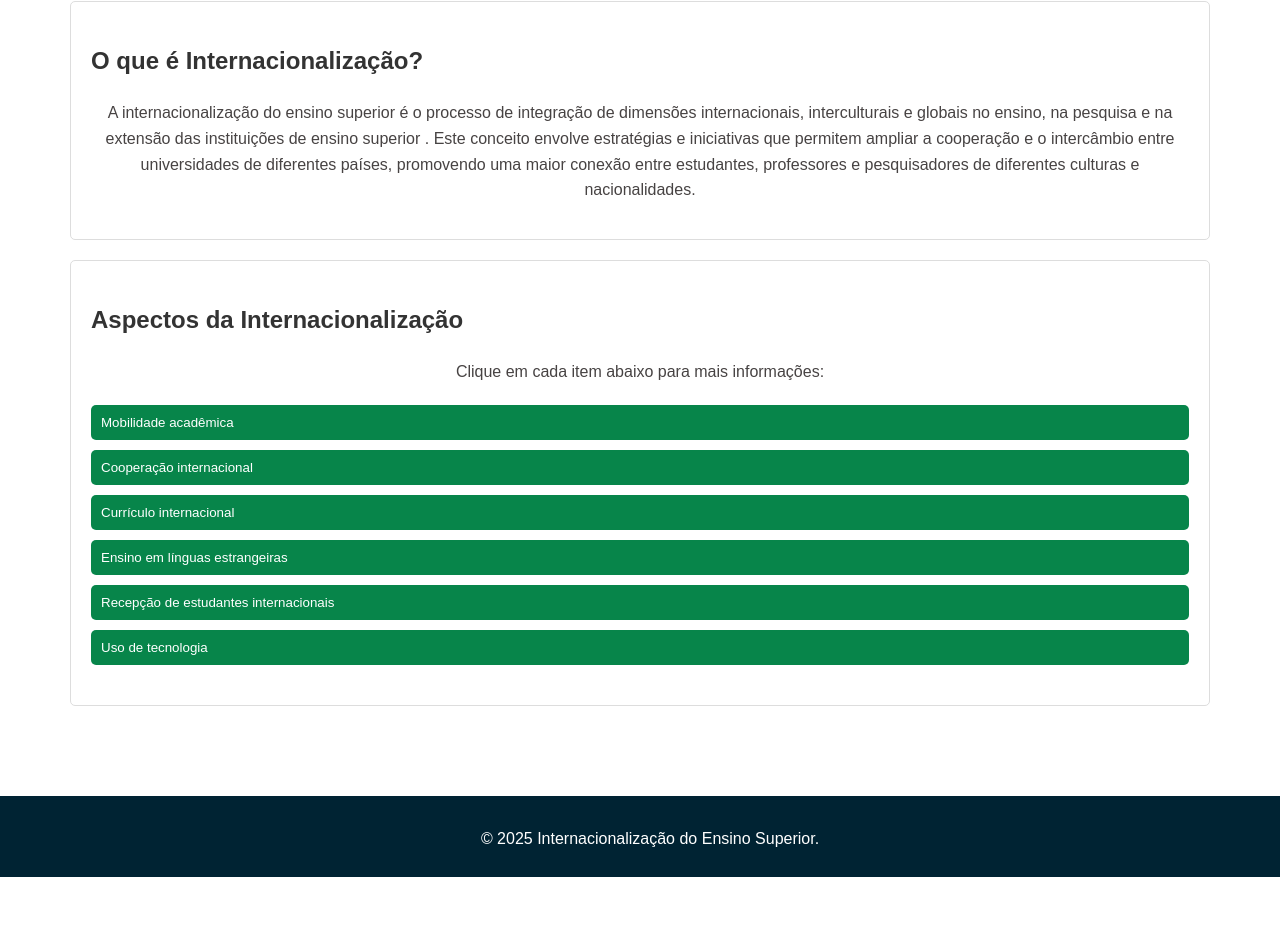
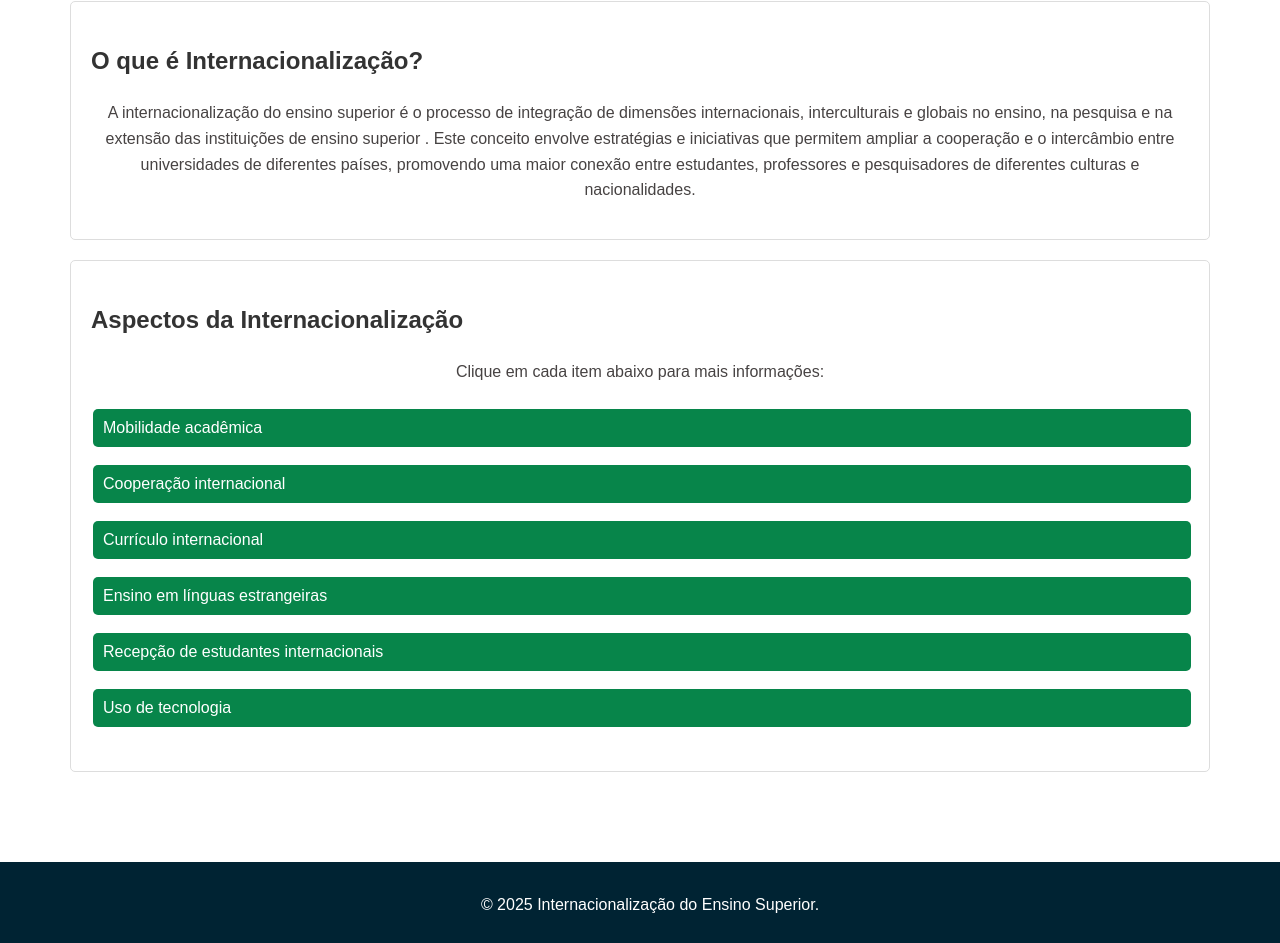
Before and after one commit to Mcaldas11/Projeto-tw, a plain HTML site: page sobre.html in a window 1280 px wide. Shown: the part 460-1403 px from the top of the page. Before the commit the page ends 1337 px from the top, so only its background shows below. Drawn offline with Linux system fonts and the light colour scheme.

Commit message:
atualizado

```diff
--- a/style.css
+++ b/style.css
@@ -245,3 +245,45 @@ p {
     border-radius: 5px;
     color: #333;
 }
+
+button {
+    background-color: #4CAF50; /* Cor de fundo */
+    color: white; /* Cor do texto */
+    padding: 15px 32px; /* Espaçamento interno */
+    text-align: center; /* Alinhamento do texto */
+    text-decoration: none; /* Remover sublinhado */
+    display: inline-block; /* Exibição inline */
+    font-size: 16px; /* Tamanho da fonte */
+    margin: 4px 2px; /* Margem */
+    cursor: pointer; /* Cursor de ponteiro */
+    border: none; /* Sem borda */
+    transition: background-color 0.3s ease, transform 0.3s ease; /* Transição suave */
+}
+
+/* Efeito ao passar o mouse */
+button:hover {
+    background-color: #45a049;
+    transform: scale(1.05);
+}
+
+button:active {
+    background-color: #3e8e41;
+    transform: scale(0.95);
+}
+
+body, html {
+    height: 100%;
+    margin: 0;
+    display: flex;
+    flex-direction: column;
+}
+
+main {
+    flex: 1;
+}
+
+footer {
+    text-align: center;
+    padding: 10px;
+    background-color: #002333;
+}
```
